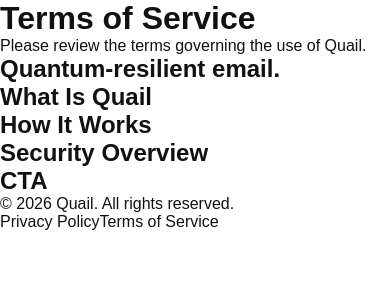
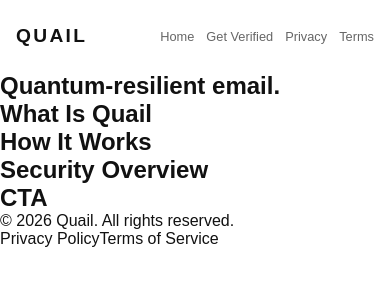
Before and after one commit to Dua-Saeed641/quail-web, a React (Vite) app: page / in a window 390 px wide. Shown: the top 300 px of the page. Built offline with nearby package versions, Linux system fonts and the light colour scheme.

Commit message:
feat:implemented nav bar layout

```diff
--- /dev/null
+++ b/src/components/layout/Footer.css
@@ -0,0 +1,39 @@
+.footer {
+  border-top: 1px solid var(--border);
+  margin-top: var(--spacing-xl);
+}
+
+.footer__content {
+  width: min(100% - 3rem, var(--container-width));
+  min-height: 100px;
+  margin: 0 auto;
+
+  display: flex;
+  align-items: center;
+  justify-content: space-between;
+}
+
+.footer p,
+.footer__links a {
+  color: var(--text-secondary);
+  font-size: 0.9rem;
+}
+
+.footer__links {
+  display: flex;
+  gap: 1.5rem;
+}
+
+.footer__links a:hover {
+  color: var(--text-primary);
+}
+
+@media (max-width: 640px) {
+  .footer__content {
+    width: min(100% - 2rem, var(--container-width));
+    padding: 1.5rem 0;
+
+    flex-direction: column;
+    gap: 1rem;
+  }
+}
--- a/src/components/layout/Footer.tsx
+++ b/src/components/layout/Footer.tsx
@@ -1,4 +1,5 @@
 import { Link } from "react-router-dom";
+import "./Footer.css";
 
 function Footer() {
   return (
--- /dev/null
+++ b/src/components/layout/Navbar.css
@@ -0,0 +1,46 @@
+.navbar {
+  width: min(100% - 3rem, var(--container-width));
+  margin: 0 auto;
+
+  min-height: 72px;
+
+  display: flex;
+  align-items: center;
+  justify-content: space-between;
+}
+
+.navbar__brand {
+  font-size: 1.2rem;
+  font-weight: 700;
+  letter-spacing: 0.12em;
+}
+
+.navbar__links {
+  display: flex;
+  align-items: center;
+  gap: 1.5rem;
+}
+
+.navbar__links a {
+  color: var(--text-secondary);
+  font-size: 0.9rem;
+  transition: color 0.2s ease;
+}
+
+.navbar__links a:hover {
+  color: var(--text-primary);
+}
+
+@media (max-width: 640px) {
+  .navbar {
+    width: min(100% - 2rem, var(--container-width));
+  }
+
+  .navbar__links {
+    gap: 0.75rem;
+  }
+
+  .navbar__links a {
+    font-size: 0.8rem;
+  }
+}
--- a/src/components/layout/Navbar.tsx
+++ b/src/components/layout/Navbar.tsx
@@ -1,10 +1,23 @@
-function Terms() {
+import { Link } from "react-router-dom";
+import "./Navbar.css";
+
+function Navbar() {
   return (
-    <main>
-      <h1>Terms of Service</h1>
-      <p>Please review the terms governing the use of Quail.</p>
-    </main>
+    <header>
+      <nav className="navbar">
+        <Link to="/" className="navbar__brand">
+          QUAIL
+        </Link>
+
+        <div className="navbar__links">
+          <Link to="/">Home</Link>
+          <Link to="/get-verified">Get Verified</Link>
+          <Link to="/privacy">Privacy</Link>
+          <Link to="/terms">Terms</Link>
+        </div>
+      </nav>
+    </header>
   );
 }
 
-export default Terms;
+export default Navbar;
```
